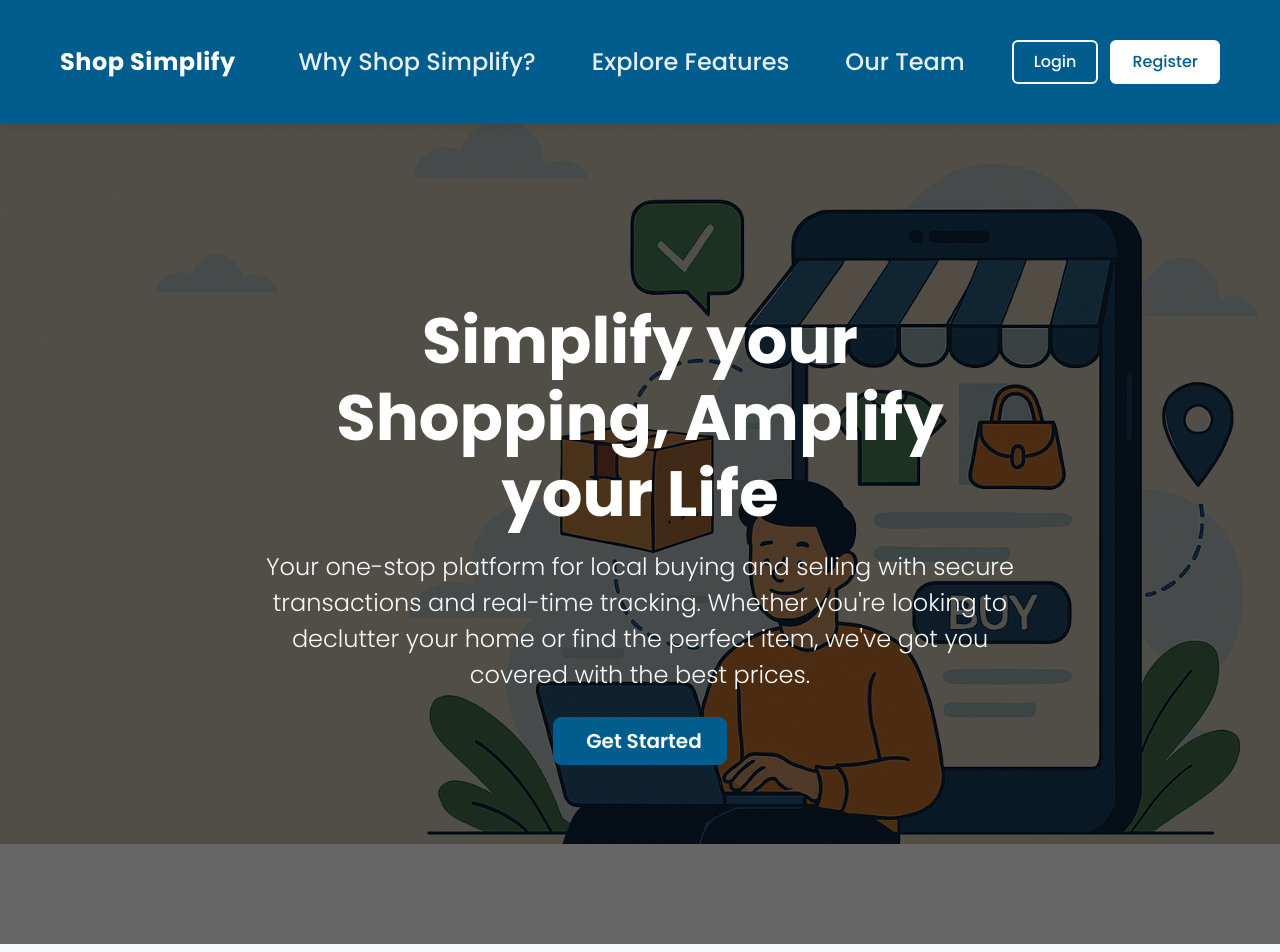
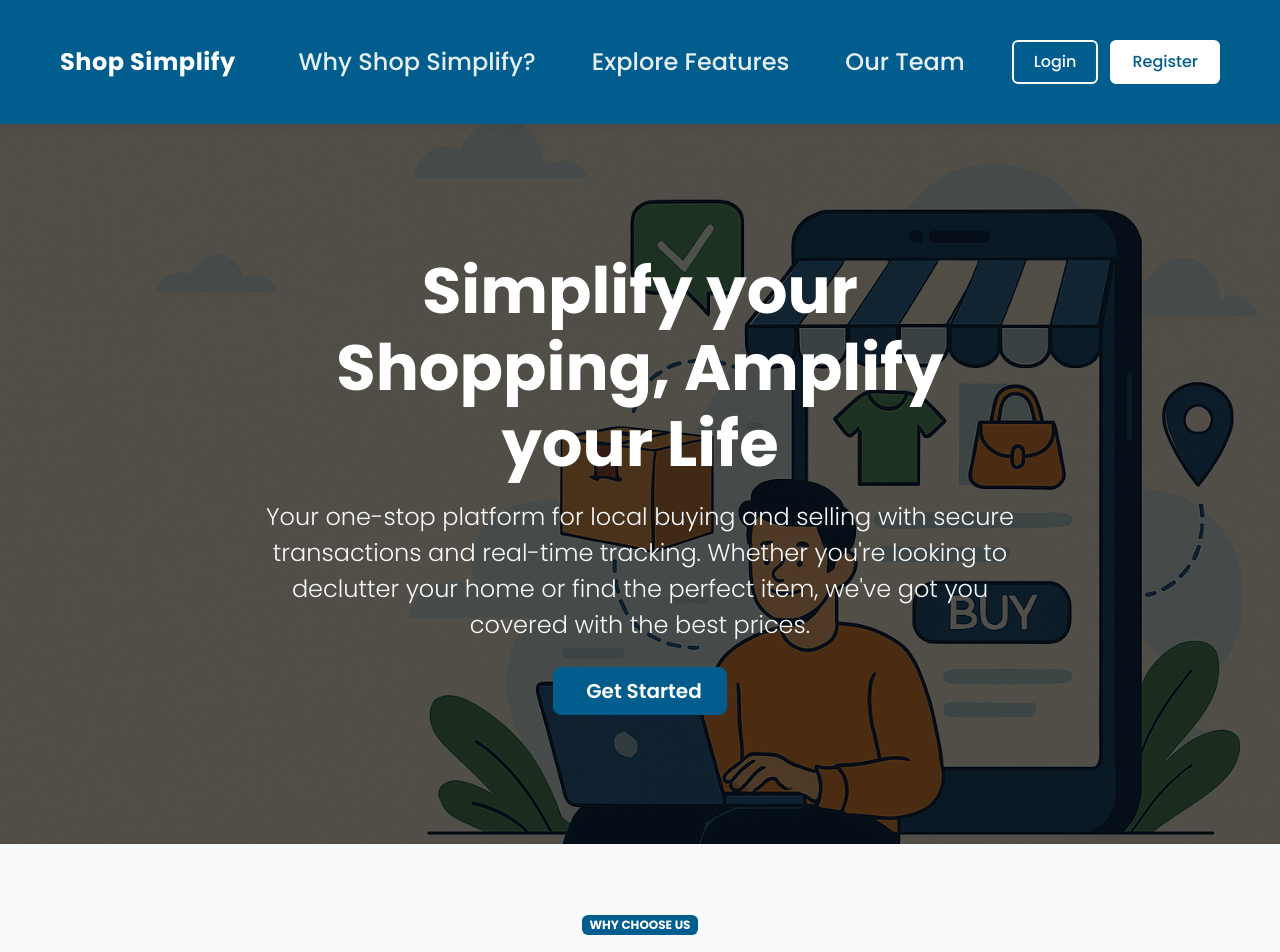
Before and after one commit to TheCodingWizard27/Capstone, a React (Create React App) app in the folder frontend/: page / in a window 1280 px wide. Shown: the top 952 px of the page. Built offline with nearby package versions, Linux system fonts and the light colour scheme; no server answers.

Commit message:
Removed the divider in the landing page UI

```diff
--- a/frontend/src/pages/landingPage.js
+++ b/frontend/src/pages/landingPage.js
@@ -130,15 +130,6 @@ const HeroSection = () => {
           filter: 'brightness(0.8)',
         }}
       />
-      <div className="section-divider">
-        <svg
-          xmlns="http://www.w3.org/2000/svg"
-          viewBox="0 0 1440 100"
-          fill="#ffffff"
-        >
-          <path d="M0,64L80,69.3C160,75,320,85,480,80C640,75,800,53,960,48C1120,43,1280,53,1360,58.7L1440,64L1440,100L1360,100C1280,100,1120,100,960,100C800,100,640,100,480,100C320,100,160,100,80,100L0,100Z"></path>
-        </svg>
-      </div>
     </div>
   );
 };
```
